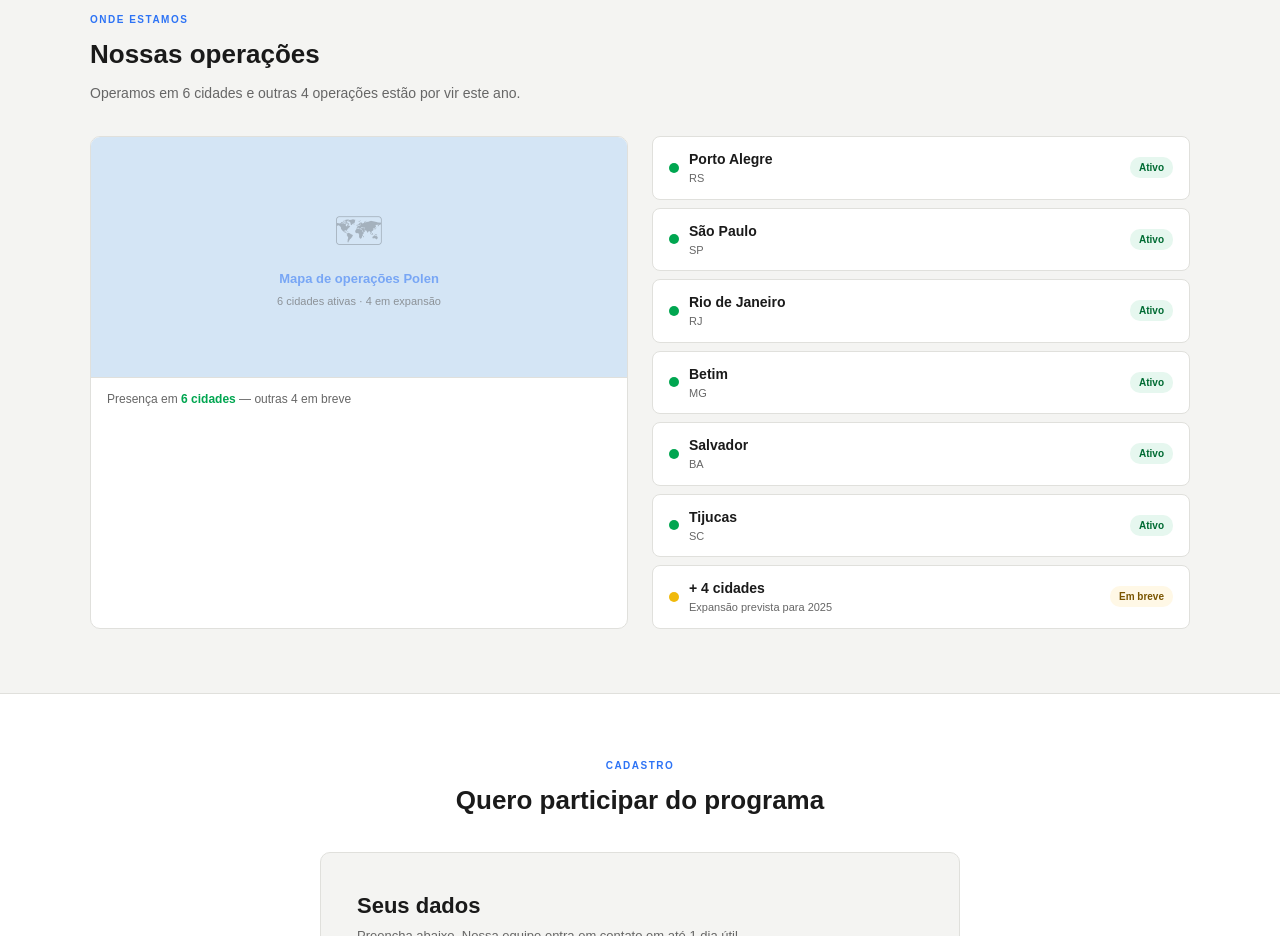
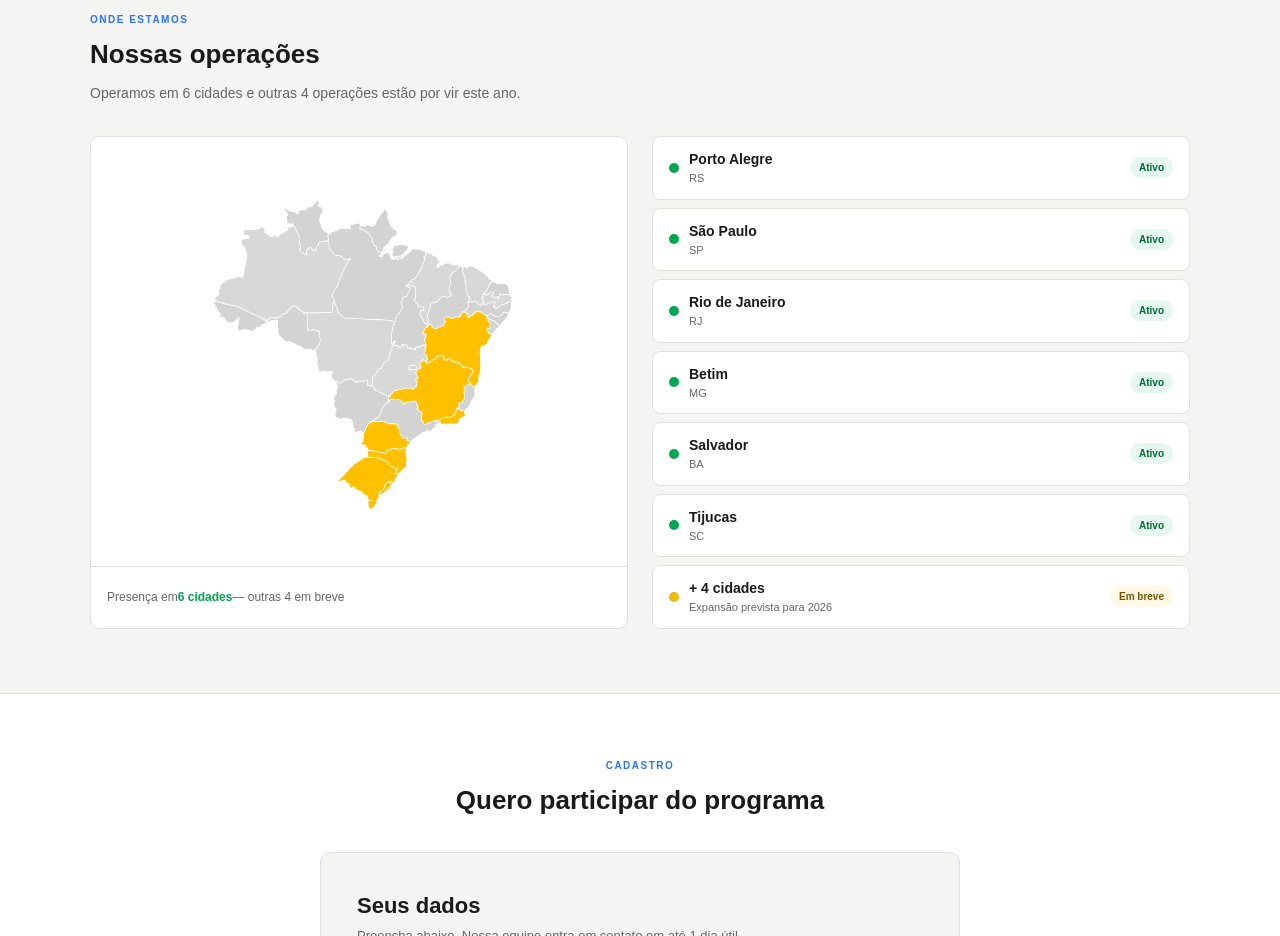
Before and after one commit to heitor-polen/lp-meli-calc, a plain HTML site: page index.html in a window 1280 px wide. Shown: the part 2540-3476 px from the top of the page. Drawn offline with Linux system fonts and the light colour scheme.

Commit message:
Update hubs section with map image and fix column alignment
- Replace map placeholder with Brazil map image (states highlighted in ML yellow)
- Year correction: 2025 → 2026 in "+ 4 cidades" card
- Make map-box stretch to hubs-list height via flex column + height: 100%
- Match map-footer height to hub-item (62px) so bottom rows align
- Fine-tune map image sizing with negative margin for visual fit

Co-Authored-By: Claude Opus 4.7 (1M context) <noreply@anthropic.com>

```diff
--- a/index.html
+++ b/index.html
@@ -237,24 +237,46 @@
   .hubs-inner { max-width: 1100px; margin: 0 auto; }
   .section-title { font-size: 26px; font-weight: 700; color: var(--text); margin-bottom: 8px; }
   .section-desc { font-size: 14px; color: var(--muted); line-height: 1.6; max-width: 580px; margin-bottom: 32px; }
-  .hubs-grid { display: grid; grid-template-columns: 1fr 1fr; gap: 24px; }
+  .hubs-grid { display: grid; grid-template-columns: 1fr 1fr; gap: 24px; align-items: stretch; }
   .map-box {
     background: white;
     border: 1px solid var(--border);
     border-radius: var(--radius);
     overflow: hidden;
+    display: flex;
+    flex-direction: column;
+    height: 100%;
   }
   .map-visual {
-    background: #D4E5F5;
-    min-height: 240px;
+    background: white;
+    min-height: 280px;
+    flex: 1 1 auto;
     display: flex; align-items: center; justify-content: center;
     position: relative;
+    padding: 0 20px;
+  }
+  .map-visual img {
+    display: block;
+    width: 100%;
+    height: 100%;
+    max-width: 85%;
+    max-height: 85%;
+    object-fit: contain;
+    margin: -14px 0;
   }
   .map-ph-content { text-align: center; }
   .map-ph-content .ico { font-size: 36px; opacity: 0.25; display: block; margin-bottom: 10px; }
   .map-ph-content p { font-size: 13px; font-weight: 700; color: var(--blue); opacity: 0.55; }
   .map-ph-content small { font-size: 11px; color: var(--muted); opacity: 0.65; display: block; margin-top: 4px; }
-  .map-footer { padding: 12px 16px; border-top: 1px solid var(--border); font-size: 12px; color: var(--muted); }
+  .map-footer {
+    padding: 12px 16px;
+    border-top: 1px solid var(--border);
+    font-size: 12px;
+    color: var(--muted);
+    min-height: 62px;
+    display: flex;
+    align-items: center;
+  }
   .hubs-list { display: flex; flex-direction: column; gap: 8px; }
   .hub-item {
     display: flex; align-items: center; gap: 10px;
@@ -1201,11 +1223,7 @@
     <div class="hubs-grid">
       <div class="map-box">
         <div class="map-visual">
-          <div class="map-ph-content">
-            <span class="ico">🗺</span>
-            <p>Mapa de operações Polen</p>
-            <small>6 cidades ativas · 4 em expansão</small>
-          </div>
+          <img src="images/mapa-polen.png" alt="Mapa de operações Polen no Brasil">
         </div>
         <div class="map-footer">
           Presença em <strong style="color:var(--green);">6 cidades</strong> — outras 4 em breve
@@ -1264,7 +1282,7 @@
           <div class="hub-dot soon"></div>
           <div class="hub-info">
             <div class="hub-city">+ 4 cidades</div>
-            <div class="hub-state">Expansão prevista para 2025</div>
+            <div class="hub-state">Expansão prevista para 2026</div>
           </div>
           <span class="hub-badge soon">Em breve</span>
         </div>
```
Also changed, not shown: images/mapa-polen.png (added).
